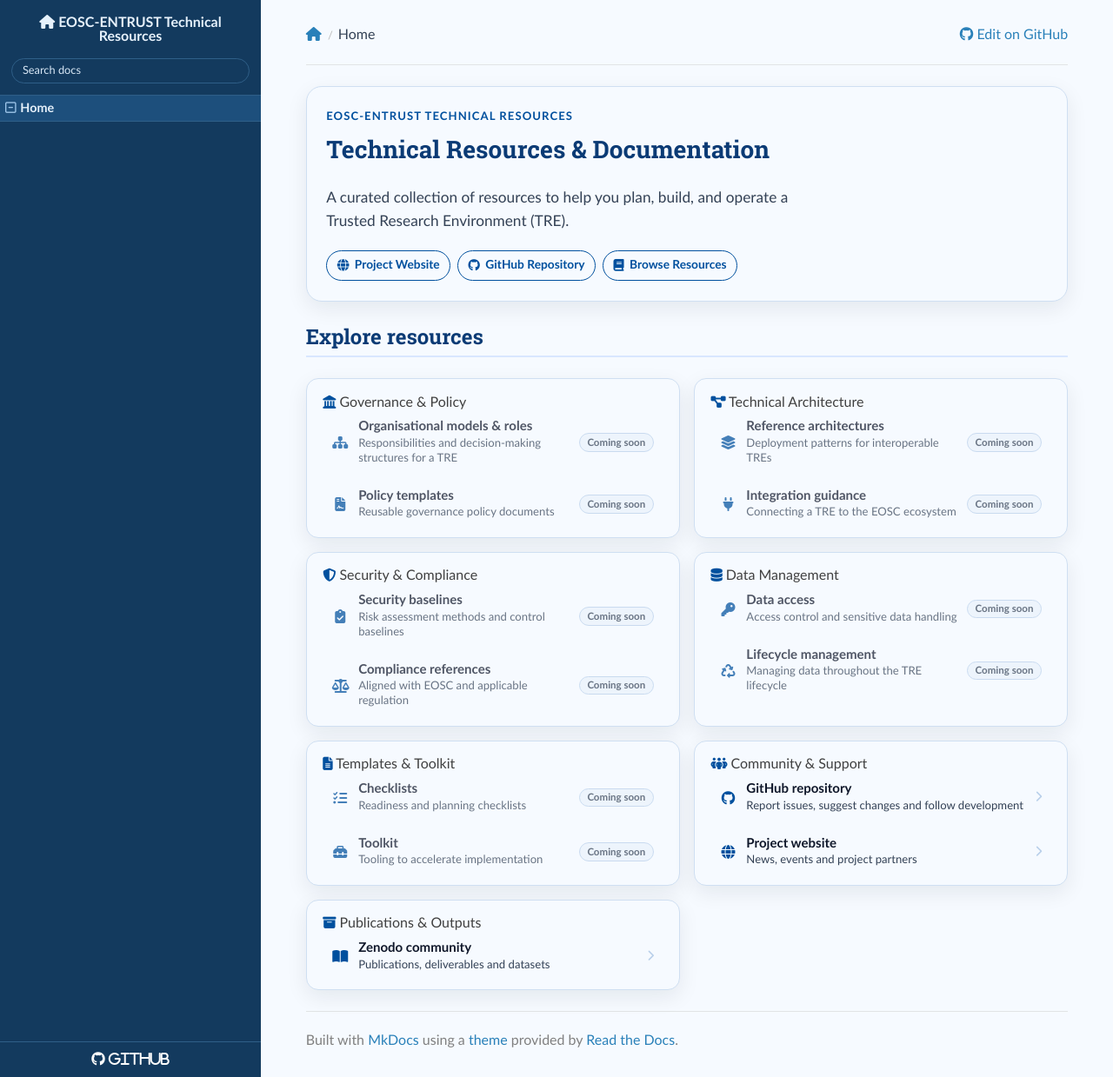
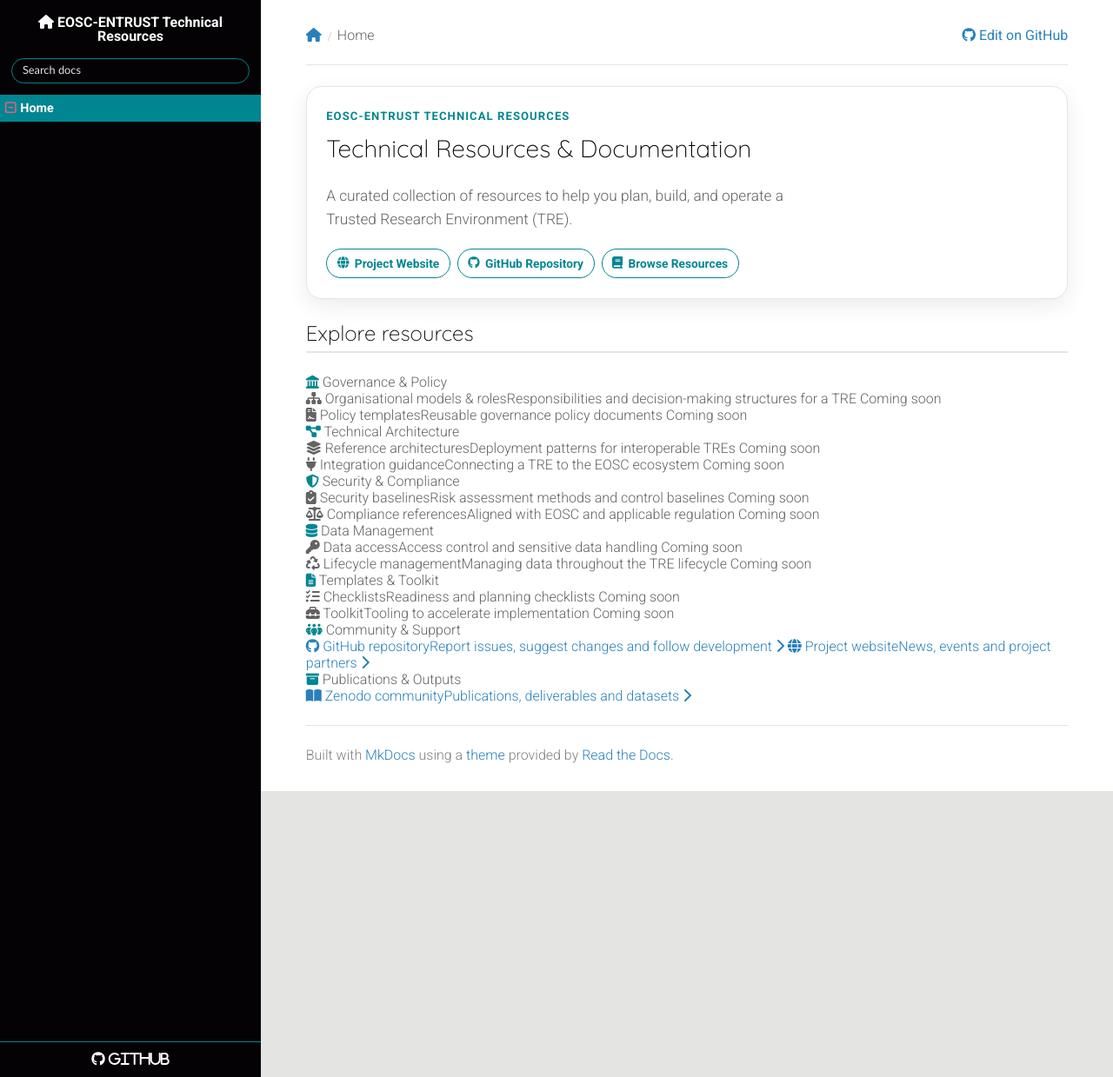
Before and after one commit to unioslo/eosc-entrust-docs, an MkDocs documentation site: the page built from docs/index.md, in a window 1280 px wide and 1239 px high. Shown: the whole window at 87% size. Built offline with MkDocs 1.6.1, drawn with Linux system fonts in a browser that asks for light colours; nearby versions of some CDN libraries.

Commit message:
Update home.css to enhance color scheme

```diff
--- a/docs/stylesheets/home.css
+++ b/docs/stylesheets/home.css
@@ -1,28 +1,42 @@
 @import url("https://cdnjs.cloudflare.com/ajax/libs/font-awesome/6.5.2/css/all.min.css");
+@import url("https://fonts.googleapis.com/css2?family=Quicksand:wght@300;400;700&family=Roboto:wght@300;400;700&display=swap");
 
 :root {
-  --tre-ink: #0f172a;
-  --tre-soft-ink: #334155;
-  --tre-paper: #f6faff;
-  --tre-surface: #eaf2fb;
-  --tre-line: #cfdff2;
-  --tre-line-strong: #b8cfea;
-  --tre-rtd-blue: #133a5e;
-  --tre-primary: #00509e;
-  --tre-primary-strong: #0b3b75;
-  --tre-nav-base: #133a5e;
-  --tre-nav-border: #2f5f88;
-  --tre-nav-text: #d9e8f6;
-  --tre-nav-text-strong: #e6f1fb;
-  --tre-nav-text-hover: #9ec6ea;
-  --tre-nav-hover: #1a476f;
-  --tre-nav-current: #1d4f7c;
-  --tre-nav-submenu: #163f66;
-  --tre-nav-submenu-deep: #1a496f;
-  --tre-nav-sub-hover: #215887;
-  --tre-nav-sub-hover-deep: #286396;
-  --tre-shadow: 0 8px 24px rgba(15, 23, 42, 0.08);
-  --tre-shadow-hover: 0 16px 30px rgba(15, 23, 42, 0.12);
+  --tre-ink: #040204;
+  --tre-soft-ink: #646363;
+  --tre-paper: #ffffff;
+  --tre-surface: #e4e4e3;
+  --tre-line: #e4e4e3;
+  --tre-line-strong: #646363;
+  --tre-rtd-blue: #008691;
+  --tre-primary: #008691;
+  --tre-primary-strong: #040204;
+  --tre-nav-base: #040204;
+  --tre-nav-border: #008691;
+  --tre-nav-text: #e4e4e3;
+  --tre-nav-text-strong: #ffffff;
+  --tre-nav-text-hover: #ff5b7f;
+  --tre-nav-hover: #008691;
+  --tre-nav-current: #008691;
+  --tre-nav-submenu: #040204;
+  --tre-nav-submenu-deep: #646363;
+  --tre-nav-sub-hover: #008691;
+  --tre-nav-sub-hover-deep: #646363;
+  --tre-shadow: 0 8px 24px rgba(4, 2, 4, 0.08);
+  --tre-shadow-hover: 0 16px 30px rgba(4, 2, 4, 0.12);
+}
+
+body {
+  color: var(--tre-soft-ink);
+  font-family: "Roboto", sans-serif;
+  font-weight: 300;
+}
+
+h1,
+h2,
+h3 {
+  font-family: "Quicksand", sans-serif;
+  font-weight: 300;
 }
 
 .wy-nav-content {
@@ -32,7 +46,7 @@
 }
 
 .wy-nav-content-wrap {
-  background: #e2ecf8;
+  background: var(--tre-surface);
 }
 
 .tre-hero {
@@ -91,7 +105,7 @@
 .tre-hero-link:hover {
   background: var(--tre-primary);
   box-shadow: var(--tre-shadow);
-  color: #ffffff;
+  color: var(--tre-paper);
   transform: translateY(-2px);
 }
 
@@ -101,7 +115,7 @@
 }
 
 .tre-hero-link-secondary:hover {
-  color: #ffffff;
+  color: var(--tre-paper);
 }
 
 .tre-hero-side {
@@ -146,6 +160,48 @@
   color: var(--tre-primary);
 }
 
+.tre-summary-grid {
+  display: grid;
+  gap: 1rem;
+  grid-template-columns: repeat(auto-fit, minmax(220px, 1fr));
+  margin: 0 0 1.5rem;
+}
+
+.tre-summary-card {
+  background: var(--tre-paper);
+  border: 1px solid var(--tre-line);
+  border-radius: 14px;
+  box-shadow: var(--tre-shadow);
+  padding: 1rem 1.05rem;
+}
+
+.tre-summary-card h2 {
+  align-items: center;
+  border-bottom: 0;
+  display: flex;
+  font-size: 1rem;
+  gap: 0.55rem;
+  margin: 0 0 0.45rem;
+  padding-bottom: 0;
+}
+
+.tre-summary-card p {
+  margin: 0 0 0.75rem;
+}
+
+.tre-summary-card a {
+  align-items: center;
+  color: var(--tre-primary);
+  display: inline-flex;
+  gap: 0.45rem;
+  font-weight: 700;
+  text-decoration: none;
+}
+
+.tre-summary-card a:hover {
+  color: var(--tre-primary-strong);
+}
+
 h1 {
   color: var(--tre-primary-strong);
   margin-bottom: 0.75rem;
@@ -153,7 +209,7 @@ h1 {
 }
 
 h2 {
-  border-bottom: 2px solid #d9e7ff;
+  border-bottom: 2px solid var(--tre-line);
   color: var(--tre-primary-strong);
   margin-top: 1.55rem;
   margin-bottom: 1rem;
@@ -166,7 +222,7 @@ h3 {
 
 img[alt="Getting Started Flowchart"] {
   background: var(--tre-paper);
-  border: 1px solid #dce8fb;
+  border: 1px solid var(--tre-line);
   border-radius: 12px;
   box-shadow: var(--tre-shadow);
   display: block;
@@ -174,112 +230,87 @@ img[alt="Getting Started Flowchart"] {
   max-width: 100%;
 }
 
+.tre-card-grid {
+  display: grid;
+  gap: 1rem;
+  margin: 1rem 0 1.4rem;
+}
+
+.tre-card-grid-steps {
+  grid-template-columns: repeat(auto-fit, minmax(250px, 1fr));
+}
+
+.tre-card-grid-modules {
+  grid-template-columns: repeat(auto-fit, minmax(280px, 1fr));
+}
+
+.tre-card {
+  background: var(--tre-paper);
+  border: 1px solid var(--tre-line);
+  border-radius: 14px;
+  box-shadow: var(--tre-shadow);
+  padding: 1rem 1.1rem;
+  transition: transform 160ms ease, box-shadow 160ms ease, border-color 160ms ease;
+}
+
+.tre-card:hover {
+  border-color: var(--tre-line-strong);
+  box-shadow: var(--tre-shadow-hover);
+  transform: translateY(-3px);
+}
+
+.tre-step-card {
+  border-top: 4px solid var(--tre-primary);
+}
+
+.tre-module-card {
+  border-top: 4px solid var(--tre-primary);
+}
+
+.tre-card h3 {
+  align-items: center;
+  display: flex;
+  font-size: 1.05rem;
+  gap: 0.6rem;
+  margin: 0 0 0.75rem;
+}
+
+.tre-card-number {
+  align-items: center;
+  background: var(--tre-surface);
+  border: 1px solid var(--tre-line);
+  border-radius: 999px;
+  color: var(--tre-primary-strong);
+  display: inline-flex;
+  font-size: 0.88rem;
+  font-weight: 700;
+  height: 1.9rem;
+  justify-content: center;
+  min-width: 1.9rem;
+}
+
+.tre-card ul {
+  margin: 0;
+  padding-left: 1.1rem;
+}
+
 p,
 li {
   color: var(--tre-soft-ink);
 }
 
-.tre-link-groups {
-  display: grid;
-  gap: 1rem;
-  grid-template-columns: repeat(auto-fit, minmax(300px, 1fr));
-  margin: 1rem 0 1.5rem;
+.tre-card li {
+  margin-bottom: 0.35rem;
 }
 
-.tre-link-group {
-  background: var(--tre-paper);
-  border: 1px solid var(--tre-line);
-  border-radius: 14px;
-  box-shadow: var(--tre-shadow);
-  padding: 1.1rem 1.15rem 0.6rem;
+.tre-card a {
+  color: var(--tre-primary);
+  font-weight: 600;
+  text-decoration-thickness: 1px;
 }
 
-.tre-link-group h3 {
-  align-items: center;
-  display: flex;
-  font-size: 1.02rem;
-  gap: 0.6rem;
-  margin: 0 0 0.7rem;
-}
-
-.tre-link-list {
-  display: flex;
-  flex-direction: column;
-  gap: 0.4rem;
-}
-
-.tre-link-row {
-  align-items: center;
-  background: transparent;
-  border: 1px solid transparent;
-  border-radius: 10px;
-  color: inherit;
-  display: flex;
-  gap: 0.7rem;
-  padding: 0.55rem 0.6rem;
-  text-decoration: none;
-  transition: background-color 140ms ease, border-color 140ms ease, transform 140ms ease;
-}
-
-a.tre-link-row:hover {
-  background: var(--tre-surface);
-  border-color: var(--tre-line-strong);
-  transform: translateX(2px);
-}
-
-.tre-link-row-icon {
-  color: var(--tre-primary);
-  flex: 0 0 auto;
-  font-size: 1rem;
-  text-align: center;
-  width: 1.2rem;
-}
-
-.tre-link-row-body {
-  display: flex;
-  flex: 1 1 auto;
-  flex-direction: column;
-  gap: 0.1rem;
-  min-width: 0;
-}
-
-.tre-link-row-title {
-  color: var(--tre-ink);
-  font-size: 0.94rem;
-  font-weight: 600;
-}
-
-.tre-link-row-desc {
-  color: var(--tre-soft-ink);
-  font-size: 0.82rem;
-}
-
-.tre-link-row-chevron {
-  color: var(--tre-line-strong);
-  flex: 0 0 auto;
-  font-size: 0.8rem;
-  transition: transform 140ms ease, color 140ms ease;
-}
-
-a.tre-link-row:hover .tre-link-row-chevron {
-  color: var(--tre-primary);
-  transform: translateX(3px);
-}
-
-.tre-link-row-soon {
-  opacity: 0.72;
-}
-
-.tre-badge-soon {
-  background: var(--tre-surface);
-  border: 1px solid var(--tre-line-strong);
-  border-radius: 999px;
-  color: var(--tre-soft-ink);
-  flex: 0 0 auto;
-  font-size: 0.72rem;
-  font-weight: 600;
-  padding: 0.2rem 0.55rem;
-  white-space: nowrap;
+.tre-card a:hover {
+  color: var(--tre-primary-strong);
 }
 
 .tre-icon-heading {
@@ -312,12 +343,13 @@ a.tre-link-row:hover .tre-link-row-chevron {
     justify-content: center;
   }
 
-  .tre-link-groups {
-    gap: 0.75rem;
+  .tre-card-grid {
+    gap: 0.85rem;
   }
 
-  .tre-link-group {
-    padding: 0.95rem 1rem 0.5rem;
+  .tre-card {
+    border-radius: 12px;
+    padding: 0.9rem;
   }
 }
 
@@ -552,7 +584,7 @@ a.tre-link-row:hover .tre-link-row-chevron {
 }
 
 .rst-versions a:hover {
-  color: #9ec6ea;
+  color: var(--tre-nav-text-hover);
 }
 
 /* Global menu normalization: remove gray from all levels and states. */
```
